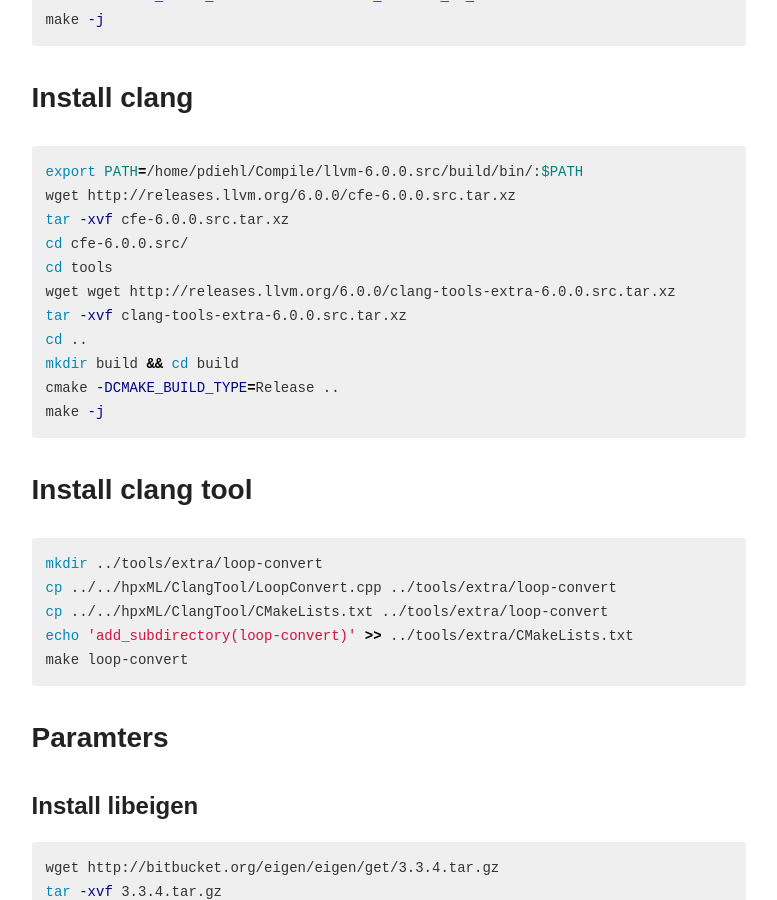
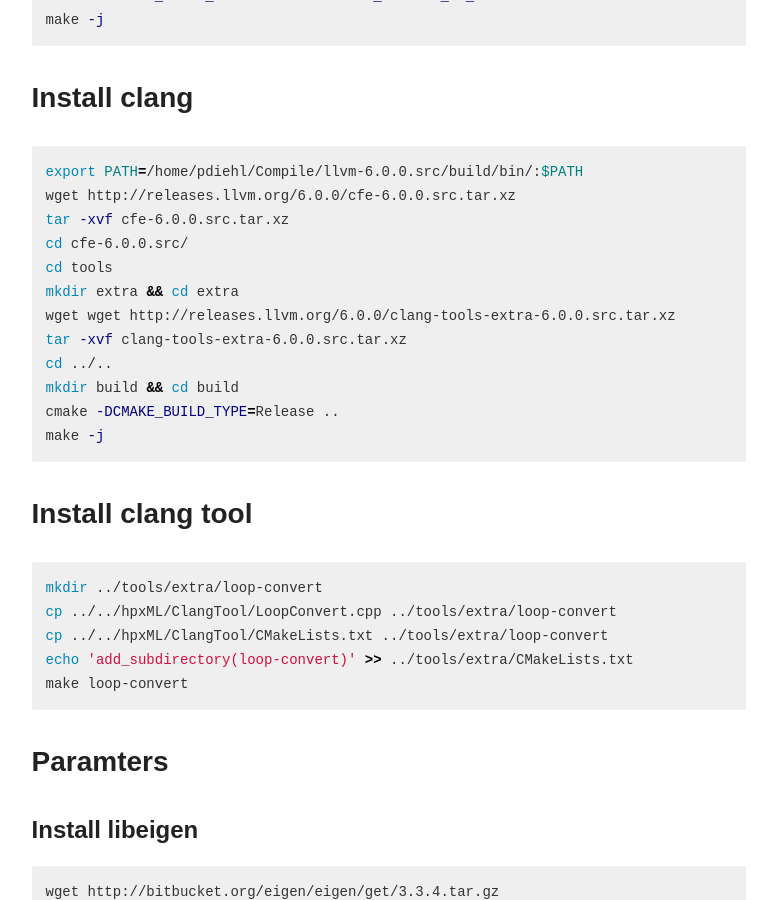
Before and after one commit to diehlpk/diehlpk.github.io, a Jekyll site: the page built from _posts/blog/2018-05-22-install-hpxml.md, in a window 1280 px wide and 900 px high, scrolled down 1083 px. Shown: the whole window, without its empty margins (348-1125 px from the left). Built offline with Jekyll 4.4.1, drawn with Linux system fonts in a browser that asks for light colours; nearby versions of some CDN libraries; some web fonts are replaced.

Commit message:
Update installation for hpxml

```diff
--- a/_posts/blog/2018-05-22-install-hpxml.md
+++ b/_posts/blog/2018-05-22-install-hpxml.md
@@ -33,9 +33,10 @@
 tar -xvf cfe-6.0.0.src.tar.xz
 cd cfe-6.0.0.src/
 cd tools
+mkdir extra && cd extra
 wget wget http://releases.llvm.org/6.0.0/clang-tools-extra-6.0.0.src.tar.xz
 tar -xvf clang-tools-extra-6.0.0.src.tar.xz
-cd ..
+cd ../..
 mkdir build && cd build
 cmake -DCMAKE_BUILD_TYPE=Release ..
 make -j
```
